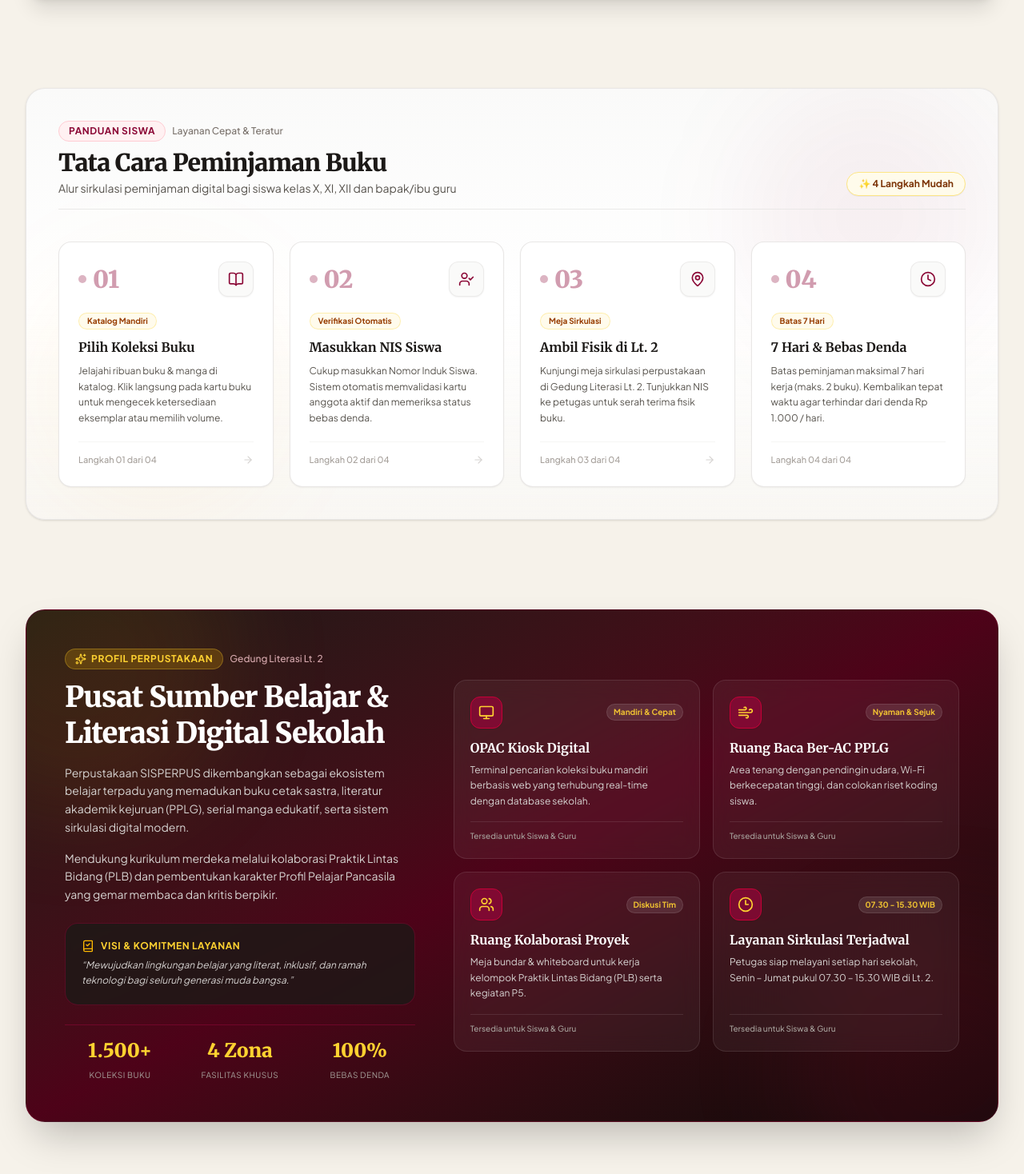
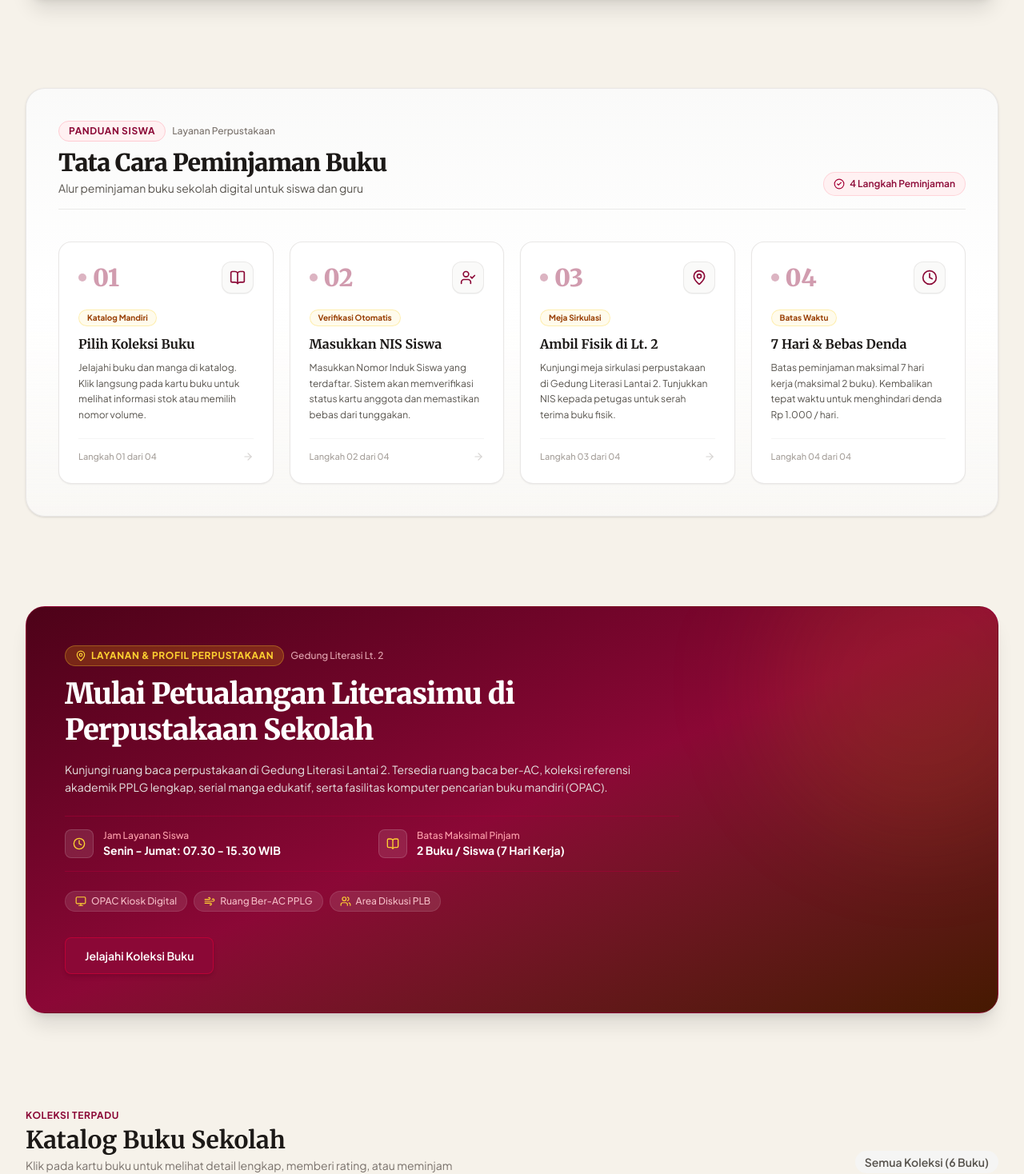
Before and after one commit to IQBAL-03/PLB-Web, a Next.js app: page / in a window 1280 px wide. Shown: the part 1236-2704 px from the top of the page at 80% size. Built offline with nearby package versions, Linux system fonts and the light colour scheme.

Commit message:
refactor: sync maroon theme to spotlight card, remove AI-slop emojis, replace profile section with library services banner, and clean footer

```diff
--- a/src/components/BorrowingGuideSection.tsx
+++ b/src/components/BorrowingGuideSection.tsx
@@ -1,55 +1,51 @@
 'use client';
 
 import React from 'react';
-import { BookOpen, UserCheck, MapPin, Clock, ArrowRight } from 'lucide-react';
+import { BookOpen, UserCheck, MapPin, Clock, ArrowRight, CheckCircle2 } from 'lucide-react';
 
 export default function BorrowingGuideSection() {
   const steps = [
     {
       step: '01',
       title: 'Pilih Koleksi Buku',
-      desc: 'Jelajahi ribuan buku & manga di katalog. Klik langsung pada kartu buku untuk mengecek ketersediaan eksemplar atau memilih volume.',
+      desc: 'Jelajahi buku dan manga di katalog. Klik langsung pada kartu buku untuk melihat informasi stok atau memilih nomor volume.',
       icon: BookOpen,
       badge: 'Katalog Mandiri',
     },
     {
       step: '02',
       title: 'Masukkan NIS Siswa',
-      desc: 'Cukup masukkan Nomor Induk Siswa. Sistem otomatis memvalidasi kartu anggota aktif dan memeriksa status bebas denda.',
+      desc: 'Masukkan Nomor Induk Siswa yang terdaftar. Sistem akan memverifikasi status kartu anggota dan memastikan bebas dari tunggakan.',
       icon: UserCheck,
       badge: 'Verifikasi Otomatis',
     },
     {
       step: '03',
       title: 'Ambil Fisik di Lt. 2',
-      desc: 'Kunjungi meja sirkulasi perpustakaan di Gedung Literasi Lt. 2. Tunjukkan NIS ke petugas untuk serah terima fisik buku.',
+      desc: 'Kunjungi meja sirkulasi perpustakaan di Gedung Literasi Lantai 2. Tunjukkan NIS kepada petugas untuk serah terima buku fisik.',
       icon: MapPin,
       badge: 'Meja Sirkulasi',
     },
     {
       step: '04',
       title: '7 Hari & Bebas Denda',
-      desc: 'Batas peminjaman maksimal 7 hari kerja (maks. 2 buku). Kembalikan tepat waktu agar terhindar dari denda Rp 1.000 / hari.',
+      desc: 'Batas peminjaman maksimal 7 hari kerja (maksimal 2 buku). Kembalikan tepat waktu untuk menghindari denda Rp 1.000 / hari.',
       icon: Clock,
-      badge: 'Batas 7 Hari',
+      badge: 'Batas Waktu',
     },
   ];
 
   return (
     <section id="panduan" className="py-10 sm:py-14 max-w-7xl mx-auto px-4 sm:px-6 lg:px-8">
-      {/* Decorative Outer Container */}
-      <div className="bg-gradient-to-b from-stone-50 via-white to-stone-50/60 rounded-3xl p-6 sm:p-10 border border-stone-200/90 shadow-sm relative overflow-hidden">
-        {/* Subtle Background Glow Accents */}
-        <div className="absolute top-0 right-0 w-80 h-80 bg-rose-900/5 rounded-full blur-3xl pointer-events-none" />
-        <div className="absolute bottom-0 left-0 w-80 h-80 bg-amber-500/5 rounded-full blur-3xl pointer-events-none" />
-
+      {/* Outer Container */}
+      <div className="bg-gradient-to-b from-stone-50 via-white to-stone-50/70 rounded-3xl p-6 sm:p-10 border border-stone-200/90 shadow-sm relative overflow-hidden">
         {/* Section Header */}
         <div className="relative z-10 mb-8 sm:mb-10">
           <div className="flex items-center gap-2 mb-2">
             <span className="text-[11px] sm:text-xs font-bold text-rose-900 bg-rose-50 border border-rose-200 px-3 py-1 rounded-full uppercase tracking-wider">
               Panduan Siswa
             </span>
-            <span className="text-xs text-stone-500 font-medium">Layanan Cepat &amp; Teratur</span>
+            <span className="text-xs text-stone-500 font-medium">Layanan Perpustakaan</span>
           </div>
 
           <div className="flex flex-col sm:flex-row sm:items-end justify-between gap-4 pb-4 border-b border-stone-200/80">
@@ -58,27 +54,27 @@ export default function BorrowingGuideSection() {
                 Tata Cara Peminjaman Buku
               </h2>
               <p className="text-xs sm:text-sm text-stone-600 mt-1 max-w-xl">
-                Alur sirkulasi peminjaman digital bagi siswa kelas X, XI, XII dan bapak/ibu guru
+                Alur peminjaman buku sekolah digital untuk siswa dan guru
               </p>
             </div>
             <div className="flex items-center gap-2 self-start sm:self-auto">
-              <span className="text-xs font-bold text-amber-900 bg-amber-50 border border-amber-200 px-3.5 py-1.5 rounded-full shadow-2xs">
-                ✨ 4 Langkah Mudah
+              <span className="text-xs font-semibold text-rose-900 bg-rose-50 border border-rose-200/80 px-3 py-1.5 rounded-full flex items-center gap-1.5">
+                <CheckCircle2 className="w-3.5 h-3.5 text-rose-800" />
+                <span>4 Langkah Peminjaman</span>
               </span>
             </div>
           </div>
         </div>
 
-        {/* 4 Steps Grid with Visual Connectors */}
+        {/* 4 Steps Grid */}
         <div className="relative z-10 grid grid-cols-1 md:grid-cols-2 lg:grid-cols-4 gap-5">
           {steps.map((item, index) => {
             const Icon = item.icon;
             return (
               <div
                 key={item.step}
-                className="group bg-white rounded-2xl p-6 border border-stone-200/90 hover:border-rose-900/40 shadow-xs hover:shadow-lg transition-all duration-300 flex flex-col justify-between relative"
+                className="group bg-white rounded-2xl p-6 border border-stone-200/90 hover:border-rose-800/40 shadow-xs hover:shadow-lg transition-all duration-300 flex flex-col justify-between relative"
               >
-                {/* Step Top Bar */}
                 <div>
                   <div className="flex items-center justify-between mb-4">
                     <div className="flex items-center gap-2">
@@ -88,7 +84,7 @@ export default function BorrowingGuideSection() {
                       </span>
                     </div>
 
-                    <div className="w-11 h-11 rounded-xl bg-stone-50 text-rose-900 border border-stone-200/70 flex items-center justify-center group-hover:bg-rose-900 group-hover:text-amber-200 group-hover:border-rose-800 transition-all duration-300 shadow-xs">
+                    <div className="w-10 h-10 rounded-xl bg-stone-50 text-rose-900 border border-stone-200/80 flex items-center justify-center group-hover:bg-rose-900 group-hover:text-amber-200 group-hover:border-rose-800 transition-all duration-300 shadow-2xs">
                       <Icon className="w-5 h-5" />
                     </div>
                   </div>
@@ -106,7 +102,6 @@ export default function BorrowingGuideSection() {
                   </p>
                 </div>
 
-                {/* Step Footer Progress */}
                 <div className="mt-5 pt-3.5 border-t border-stone-100 flex items-center justify-between text-[11px] font-medium text-stone-400">
                   <span>Langkah {item.step} dari 04</span>
                   {index < steps.length - 1 && (
--- a/src/components/Footer.tsx
+++ b/src/components/Footer.tsx
@@ -5,42 +5,7 @@ import Link from 'next/link';
 
 export default function Footer() {
   return (
-    <>
-      {/* Information Banner */}
-      <section id="informasi" className="py-14 bg-stone-900 text-white relative overflow-hidden">
-        <div className="max-w-7xl mx-auto px-4 sm:px-6 lg:px-8 relative z-10">
-          <div className="max-w-2xl">
-            <span className="text-xs font-bold text-amber-400 uppercase tracking-wider block mb-2">
-              Layanan Perpustakaan
-            </span>
-            <h2 className="font-serif text-2xl sm:text-4xl font-bold mb-4 text-white">
-              Mulai Petualangan Literasimu di Perpustakaan Sekolah
-            </h2>
-            <p className="text-sm text-stone-300 leading-relaxed mb-6">
-              Kunjungi ruang baca perpustakaan di Gedung Literasi Lantai 2. Tersedia ruang baca ber-AC, koleksi referensi akademik lengkap, serta fasilitas komputer pencarian buku.
-            </p>
-            <div className="grid grid-cols-2 gap-4 text-xs text-stone-300 mb-6 py-4 border-y border-stone-800">
-              <div>
-                <span className="text-stone-400 block font-medium">Jam Layanan Siswa</span>
-                <span className="text-white font-bold text-sm">Senin - Jumat: 07.30 - 15.30 WIB</span>
-              </div>
-              <div>
-                <span className="text-stone-400 block font-medium">Batas Maksimal Pinjam</span>
-                <span className="text-white font-bold text-sm">2 Buku / Siswa (7 Hari Kerja)</span>
-              </div>
-            </div>
-            <Link
-              href="#katalog"
-              className="inline-block px-6 py-3 rounded-lg bg-rose-900 hover:bg-rose-950 text-white font-semibold text-sm transition-colors shadow-lg cursor-pointer"
-            >
-              Jelajahi Koleksi Buku
-            </Link>
-          </div>
-        </div>
-      </section>
-
-      {/* Footer Details */}
-      <footer id="footer" className="bg-stone-950 text-stone-400 text-xs border-t border-stone-800 py-12">
+    <footer id="footer" className="bg-stone-950 text-stone-400 text-xs border-t border-stone-800 py-12 mt-12">
       <div className="max-w-7xl mx-auto px-4 sm:px-6 lg:px-8">
         <div className="grid grid-cols-1 md:grid-cols-4 gap-8 pb-8 border-b border-stone-800">
           <div className="md:col-span-1">
@@ -99,7 +64,7 @@ export default function Footer() {
             <h3 className="text-white font-semibold text-xs uppercase tracking-wider mb-3">
               Lokasi &amp; Kontak
             </h3>
-              <p className="leading-relaxed mb-2">
+            <p className="leading-relaxed mb-2 text-stone-300">
               Gedung Literasi Lt. 2, Kampus SMK Terpadu
             </p>
             <p className="text-stone-400">
@@ -119,6 +84,5 @@ export default function Footer() {
         </div>
       </div>
     </footer>
-    </>
   );
 }
--- a/src/components/LibraryProfileSection.tsx
+++ b/src/components/LibraryProfileSection.tsx
@@ -1,131 +1,79 @@
 'use client';
 
 import React from 'react';
-import { Monitor, Wind, Users, Clock3, Sparkles, BookCheck } from 'lucide-react';
+import Link from 'next/link';
+import { Clock, BookOpen, MapPin, Monitor, Wind, Users } from 'lucide-react';
 
 export default function LibraryProfileSection() {
-  const facilities = [
-    {
-      title: 'OPAC Kiosk Digital',
-      desc: 'Terminal pencarian koleksi buku mandiri berbasis web yang terhubung real-time dengan database sekolah.',
-      icon: Monitor,
-      highlight: 'Mandiri & Cepat',
-    },
-    {
-      title: 'Ruang Baca Ber-AC PPLG',
-      desc: 'Area tenang dengan pendingin udara, Wi-Fi berkecepatan tinggi, dan colokan riset koding siswa.',
-      icon: Wind,
-      highlight: 'Nyaman & Sejuk',
-    },
-    {
-      title: 'Ruang Kolaborasi Proyek',
-      desc: 'Meja bundar & whiteboard untuk kerja kelompok Praktik Lintas Bidang (PLB) serta kegiatan P5.',
-      icon: Users,
-      highlight: 'Diskusi Tim',
-    },
-    {
-      title: 'Layanan Sirkulasi Terjadwal',
-      desc: 'Petugas siap melayani setiap hari sekolah, Senin – Jumat pukul 07.30 – 15.30 WIB di Lt. 2.',
-      icon: Clock3,
-      highlight: '07.30 - 15.30 WIB',
-    },
-  ];
-
   return (
     <section id="profil" className="py-10 sm:py-14 max-w-7xl mx-auto px-4 sm:px-6 lg:px-8">
-      <div className="bg-gradient-to-br from-stone-900 via-rose-950 to-stone-950 rounded-3xl p-7 sm:p-10 lg:p-12 text-white shadow-2xl border border-rose-900/40 relative overflow-hidden">
-        {/* Ambient atmospheric glows */}
-        <div className="absolute -top-32 -left-32 w-96 h-96 bg-amber-500/10 rounded-full blur-3xl pointer-events-none" />
-        <div className="absolute -bottom-32 -right-32 w-96 h-96 bg-rose-600/10 rounded-full blur-3xl pointer-events-none" />
+      {/* Container matching the rich maroon gradient of the Spotlight card */}
+      <div className="bg-gradient-to-br from-rose-950 via-rose-900 to-amber-950 rounded-2xl sm:rounded-3xl p-6 sm:p-10 lg:p-12 text-white shadow-xl relative overflow-hidden border border-rose-800/40">
+        {/* Ambient atmospheric glow */}
+        <div className="absolute -top-24 -right-24 w-96 h-96 bg-amber-500/10 rounded-full blur-3xl pointer-events-none" />
 
-        <div className="grid grid-cols-1 lg:grid-cols-12 gap-8 lg:gap-12 items-center relative z-10">
-          {/* Left Column: School Profile Information */}
-          <div className="lg:col-span-5 flex flex-col justify-center">
-            <div className="inline-flex items-center gap-2 mb-3 self-start">
-              <span className="bg-amber-400/20 text-amber-300 border border-amber-300/30 text-[10px] sm:text-xs font-bold px-3 py-1 rounded-full uppercase tracking-wider backdrop-blur-xs flex items-center gap-1.5">
-                <Sparkles className="w-3.5 h-3.5 text-amber-300" />
-                <span>Profil Perpustakaan</span>
+        <div className="max-w-3xl relative z-10">
+          <div className="inline-flex items-center gap-2 mb-3">
+            <span className="text-[10px] sm:text-xs font-bold text-amber-300 bg-amber-400/20 border border-amber-300/30 px-3 py-1 rounded-full uppercase tracking-wider backdrop-blur-xs flex items-center gap-1.5">
+              <MapPin className="w-3.5 h-3.5 text-amber-300" />
+              <span>Layanan &amp; Profil Perpustakaan</span>
             </span>
             <span className="text-xs text-rose-200/80 font-medium">Gedung Literasi Lt. 2</span>
           </div>
 
-            <h2 className="font-serif text-2xl sm:text-3xl lg:text-4xl font-extrabold tracking-tight leading-tight mb-4 text-white">
-              Pusat Sumber Belajar &amp; Literasi Digital Sekolah
+          <h2 className="font-serif text-2xl sm:text-3xl lg:text-4xl font-extrabold mb-4 text-white tracking-tight leading-tight">
+            Mulai Petualangan Literasimu di Perpustakaan Sekolah
           </h2>
 
-            <p className="text-stone-300 text-xs sm:text-sm leading-relaxed mb-4">
-              Perpustakaan SISPERPUS dikembangkan sebagai ekosistem belajar terpadu yang memadukan buku cetak sastra, literatur akademik kejuruan (PPLG), serial manga edukatif, serta sistem sirkulasi digital modern.
+          <p className="text-xs sm:text-sm text-stone-200 leading-relaxed mb-6">
+            Kunjungi ruang baca perpustakaan di Gedung Literasi Lantai 2. Tersedia ruang baca ber-AC, koleksi referensi akademik PPLG lengkap, serial manga edukatif, serta fasilitas komputer pencarian buku mandiri (OPAC).
           </p>
 
-            <p className="text-stone-300 text-xs sm:text-sm leading-relaxed mb-6">
-              Mendukung kurikulum merdeka melalui kolaborasi Praktik Lintas Bidang (PLB) dan pembentukan karakter Profil Pelajar Pancasila yang gemar membaca dan kritis berpikir.
-            </p>
-
-            {/* Visi & Komitmen Box */}
-            <div className="bg-stone-900/80 rounded-2xl p-4 sm:p-5 border border-rose-800/40 mb-6 backdrop-blur-xs">
-              <div className="flex items-center gap-2 mb-1.5 text-amber-300 text-xs font-bold uppercase tracking-wider">
-                <BookCheck className="w-4 h-4 text-amber-400" />
-                <span>Visi &amp; Komitmen Layanan</span>
+          {/* Operational Hours and Loan Rules Cards */}
+          <div className="grid grid-cols-1 sm:grid-cols-2 gap-4 text-xs text-stone-200 mb-6 py-4 border-y border-rose-800/60">
+            <div className="flex items-start gap-3">
+              <div className="w-9 h-9 rounded-lg bg-white/10 border border-white/15 flex items-center justify-center shrink-0 text-amber-300">
+                <Clock className="w-4 h-4" />
               </div>
-              <p className="text-xs text-stone-300 italic leading-relaxed">
-                &ldquo;Mewujudkan lingkungan belajar yang literat, inklusif, dan ramah teknologi bagi seluruh generasi muda bangsa.&rdquo;
-              </p>
+              <div>
+                <span className="text-rose-300 block font-medium">Jam Layanan Siswa</span>
+                <span className="text-white font-bold text-sm">Senin - Jumat: 07.30 - 15.30 WIB</span>
+              </div>
             </div>
 
-            {/* Micro Stats Banner */}
-            <div className="grid grid-cols-3 gap-3 pt-4 border-t border-rose-900/60 text-center">
-              <div>
-                <span className="font-serif font-black text-xl sm:text-2xl text-amber-300 block">1.500+</span>
-                <span className="text-[10px] text-stone-400 uppercase tracking-wider">Koleksi Buku</span>
+            <div className="flex items-start gap-3">
+              <div className="w-9 h-9 rounded-lg bg-white/10 border border-white/15 flex items-center justify-center shrink-0 text-amber-300">
+                <BookOpen className="w-4 h-4" />
               </div>
               <div>
-                <span className="font-serif font-black text-xl sm:text-2xl text-amber-300 block">4 Zona</span>
-                <span className="text-[10px] text-stone-400 uppercase tracking-wider">Fasilitas Khusus</span>
-              </div>
-              <div>
-                <span className="font-serif font-black text-xl sm:text-2xl text-amber-300 block">100%</span>
-                <span className="text-[10px] text-stone-400 uppercase tracking-wider">Bebas Denda</span>
+                <span className="text-rose-300 block font-medium">Batas Maksimal Pinjam</span>
+                <span className="text-white font-bold text-sm">2 Buku / Siswa (7 Hari Kerja)</span>
               </div>
             </div>
           </div>
 
-          {/* Right Column: 4 Facilities Cards Styled to Match Theme */}
-          <div className="lg:col-span-7">
-            <div className="grid grid-cols-1 sm:grid-cols-2 gap-4">
-              {facilities.map((fac) => {
-                const Icon = fac.icon;
-                return (
-                  <div
-                    key={fac.title}
-                    className="p-5 rounded-2xl border border-white/10 bg-white/5 hover:bg-white/10 hover:border-amber-400/40 backdrop-blur-md transition-all duration-300 hover:-translate-y-1 group flex flex-col justify-between"
-                  >
-                    <div>
-                      <div className="flex items-center justify-between mb-3">
-                        <div className="w-10 h-10 rounded-xl bg-rose-900/80 text-amber-300 border border-rose-700 flex items-center justify-center font-bold shadow-xs group-hover:bg-amber-500 group-hover:text-stone-950 transition-colors">
-                          <Icon className="w-5 h-5" />
-                        </div>
-                        <span className="text-[10px] font-bold text-amber-300/90 bg-white/10 px-2 py-0.5 rounded-full border border-white/10">
-                          {fac.highlight}
+          {/* Clean Facility Badges */}
+          <div className="flex flex-wrap items-center gap-2 mb-8 text-xs text-rose-200/90 font-medium">
+            <span className="inline-flex items-center gap-1.5 px-3 py-1 rounded-full bg-white/10 border border-white/10">
+              <Monitor className="w-3.5 h-3.5 text-amber-300" />
+              <span>OPAC Kiosk Digital</span>
+            </span>
+            <span className="inline-flex items-center gap-1.5 px-3 py-1 rounded-full bg-white/10 border border-white/10">
+              <Wind className="w-3.5 h-3.5 text-amber-300" />
+              <span>Ruang Ber-AC PPLG</span>
+            </span>
+            <span className="inline-flex items-center gap-1.5 px-3 py-1 rounded-full bg-white/10 border border-white/10">
+              <Users className="w-3.5 h-3.5 text-amber-300" />
+              <span>Area Diskusi PLB</span>
             </span>
           </div>
 
-                      <h3 className="font-serif font-bold text-sm sm:text-base text-white mb-1.5 group-hover:text-amber-200 transition-colors">
-                        {fac.title}
-                      </h3>
-
-                      <p className="text-xs text-stone-300 leading-relaxed">
-                        {fac.desc}
-                      </p>
-                    </div>
-
-                    <div className="mt-4 pt-2.5 border-t border-white/10 flex items-center text-[10px] font-medium text-stone-400">
-                      Tersedia untuk Siswa &amp; Guru
-                    </div>
-                  </div>
-                );
-              })}
-            </div>
-          </div>
+          <Link
+            href="#katalog"
+            className="inline-block px-6 py-3 rounded-lg bg-rose-900 hover:bg-rose-950 text-white font-semibold text-xs sm:text-sm transition-colors shadow-md border border-rose-700/80 cursor-pointer focus:outline-none focus:ring-2 focus:ring-amber-400"
+          >
+            Jelajahi Koleksi Buku
+          </Link>
         </div>
       </div>
     </section>
--- a/src/components/Toast.tsx
+++ b/src/components/Toast.tsx
@@ -1,6 +1,7 @@
 'use client';
 
 import React from 'react';
+import { CheckCircle2, XCircle, AlertTriangle, Info } from 'lucide-react';
 
 export interface ToastMessage {
   id: string;
@@ -30,30 +31,23 @@ export default function ToastContainer({ toasts, onDismiss }: ToastProps) {
           info: 'bg-stone-900 text-stone-100 border-stone-700/80',
         }[t.type];
 
-        const iconColor = {
-          success: 'text-emerald-400',
-          error: 'text-rose-400',
-          warning: 'text-amber-400',
-          info: 'text-blue-400',
-        }[t.type];
-
         return (
           <div
             key={t.id}
             className={`pointer-events-auto flex items-start justify-between p-3.5 rounded-xl border shadow-xl text-xs backdrop-blur-md transition-all duration-300 animate-in slide-in-from-bottom-2 ${bgStyles}`}
           >
             <div className="flex items-start gap-2.5">
-              <span className={`text-base font-bold ${iconColor}`}>
-                {t.type === 'success' && '✓'}
-                {t.type === 'error' && '✕'}
-                {t.type === 'warning' && '⚠'}
-                {t.type === 'info' && 'ℹ'}
+              <span className="shrink-0 mt-0.5">
+                {t.type === 'success' && <CheckCircle2 className="w-4 h-4 text-emerald-400" />}
+                {t.type === 'error' && <XCircle className="w-4 h-4 text-rose-400" />}
+                {t.type === 'warning' && <AlertTriangle className="w-4 h-4 text-amber-400" />}
+                {t.type === 'info' && <Info className="w-4 h-4 text-blue-400" />}
               </span>
               <div>
                 {t.title && (
                   <p className="font-bold text-white text-xs mb-0.5">{t.title}</p>
                 )}
-                <p className="leading-relaxed whitespace-pre-line">{t.message}</p>
+                <p className="leading-relaxed whitespace-pre-line text-stone-200">{t.message}</p>
               </div>
             </div>
             <button
```
Lines whose indentation alone changed are shown as unchanged.
